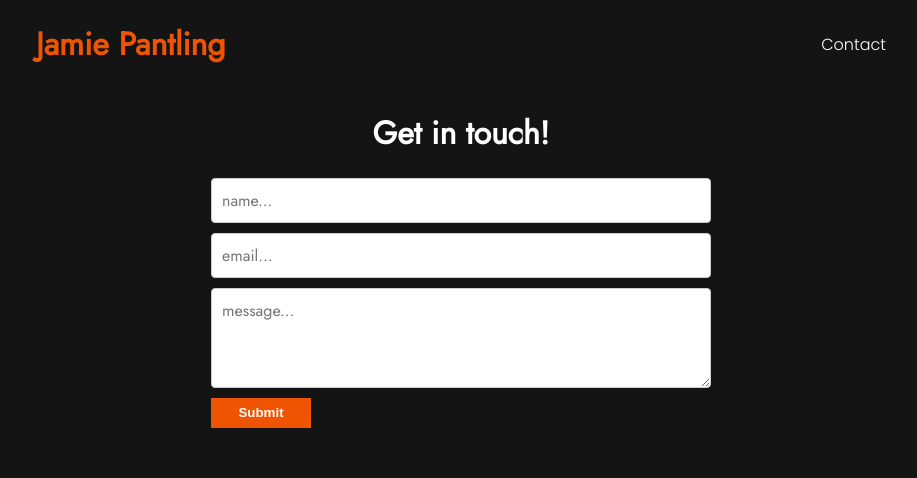
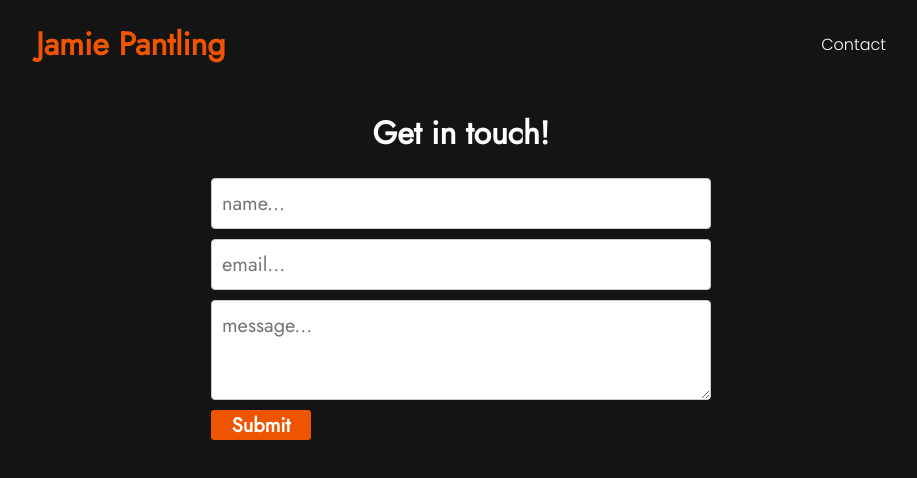
Before and after one commit to jamiepantling/portfolio, a Next.js app: page /contact in a window 1280 px wide. Shown: the top 478 px of the page, without its empty margins (179-1096 px from the left). Built offline with nearby package versions, Linux system fonts and the light colour scheme; a web font is replaced by a local one.

Commit message:
fix contact font sizes

```diff
--- a/styles/contact.module.css
+++ b/styles/contact.module.css
@@ -20,7 +20,7 @@
   border-radius: 4px;
   padding: 10px 10px;
   font-family: "Jost", sans-serif;
-  font-size: medium;
+  font-size: 20px;
 }
 .button {
   width: 100px;
@@ -30,6 +30,9 @@
   color: white;
   font-weight: bold;
   cursor:pointer;
+  font-size: 20px;
+  border-radius: 3px;
+  font-family: 'Jost', sans-serif;
 }
 .textarea {
   min-height: 100px;
```
